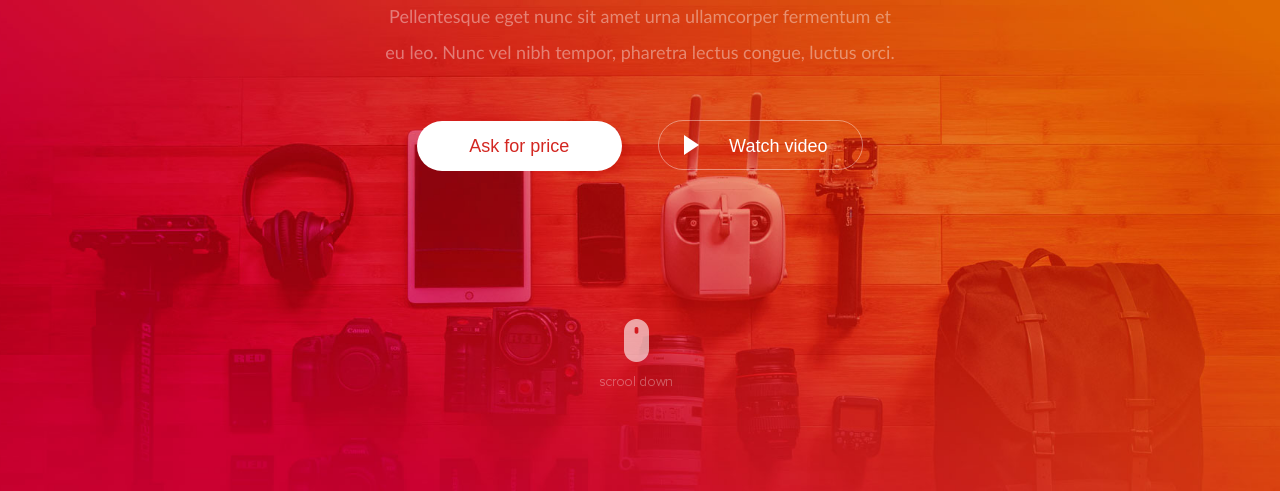
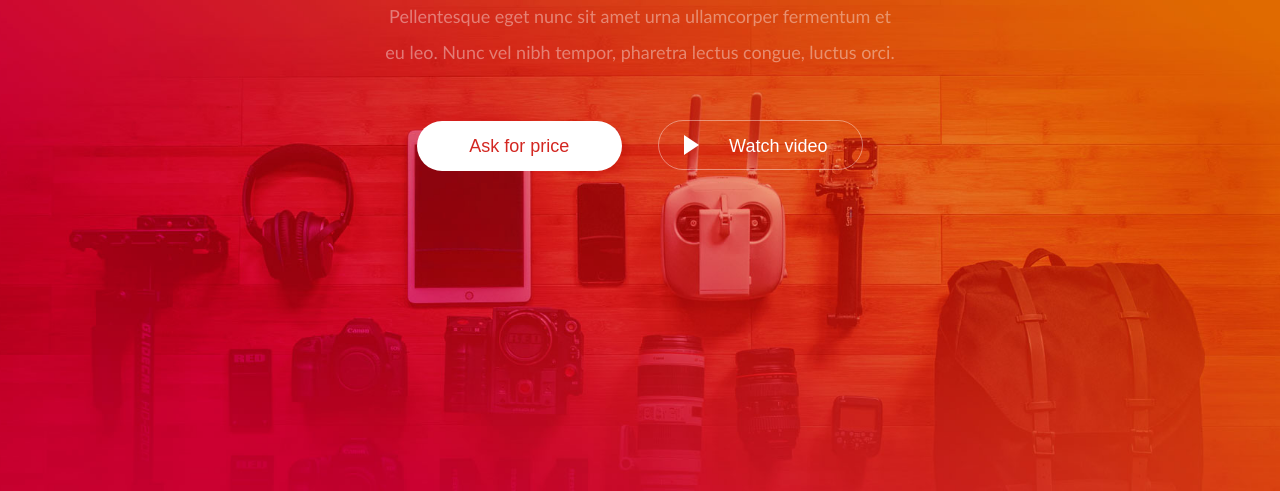
Before and after one commit to ostrenkodiana/dronezone, a website: page src/index.html in a window 1280 px wide. Shown: the part 309-800 px from the top of the page. Drawn offline with Linux system fonts and the light colour scheme.

Commit message:
Update style.css

```diff
--- a/src/css/style.css
+++ b/src/css/style.css
@@ -143,7 +143,7 @@ h1, h2 {
 	margin: 50px 16px 0;
 }
 
-.main-screen:after {
+/* .main-screen:after {
 	content: "";
 	width: 80px;
 	height: 72px;
@@ -152,7 +152,7 @@ h1, h2 {
 	bottom: 100px;
 	transform: translateX(-50%);
 	background: url(../images/scroll-down.png) no-repeat;
-}
+} */
 
 
 /* Middle
```
